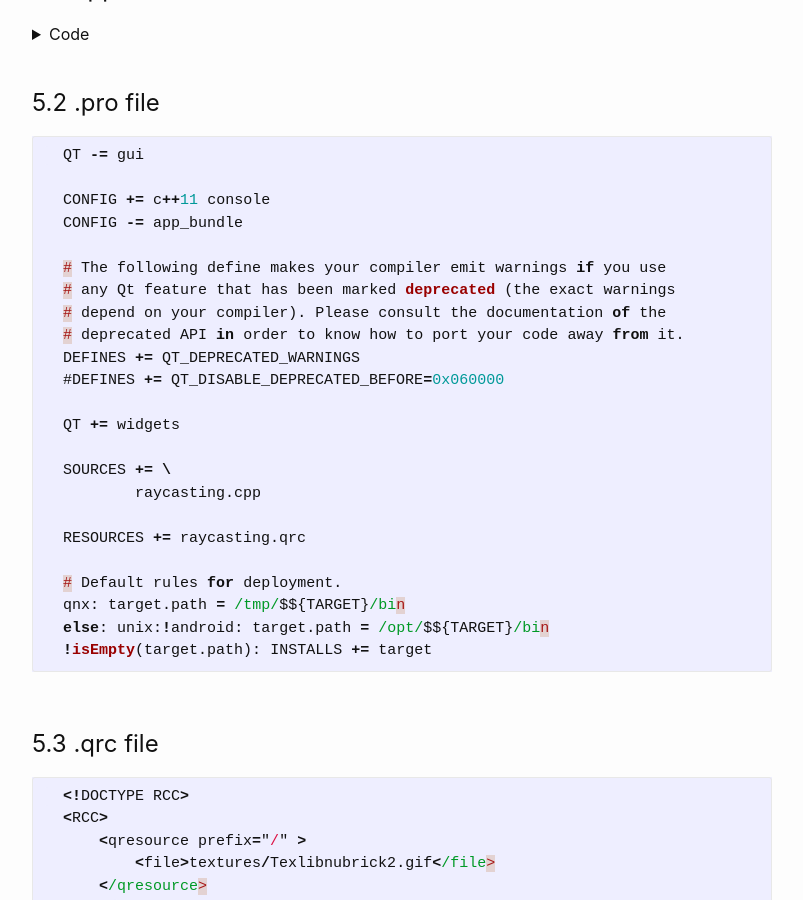
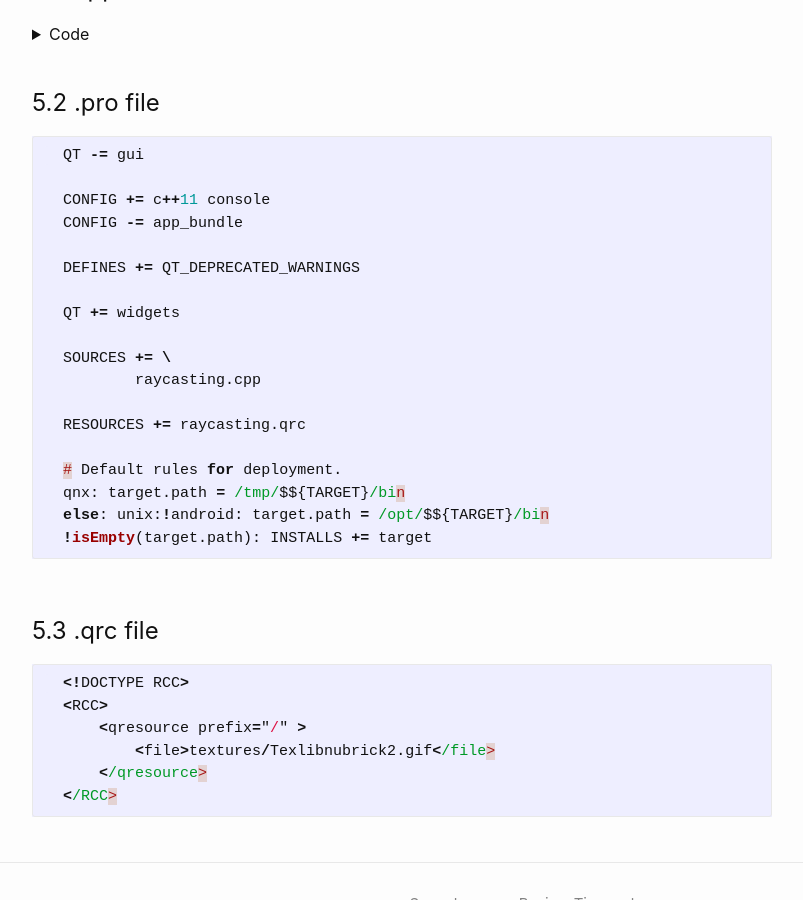
Before and after one commit to Hautaklyttn/progDocs, a Jekyll site: the page built from docs/articles/projects/raycasting.md, in a window 1280 px wide and 900 px high, scrolled down 26674 px. Shown: the whole window, without its empty margins (238-1041 px from the left). Built offline with Jekyll 4.4.1, drawn with Linux system fonts in a browser that asks for light colours.

Commit message:
Update raycasting.md

```diff
--- a/docs/articles/projects/raycasting.md
+++ b/docs/articles/projects/raycasting.md
@@ -1314,12 +1314,7 @@ Normally, as the intensity of an object approaches zero, the object will appear
   CONFIG += c++11 console
   CONFIG -= app_bundle
 
-  # The following define makes your compiler emit warnings if you use
-  # any Qt feature that has been marked deprecated (the exact warnings
-  # depend on your compiler). Please consult the documentation of the
-  # deprecated API in order to know how to port your code away from it.
   DEFINES += QT_DEPRECATED_WARNINGS
-  #DEFINES += QT_DISABLE_DEPRECATED_BEFORE=0x060000
 
   QT += widgets
 
```
